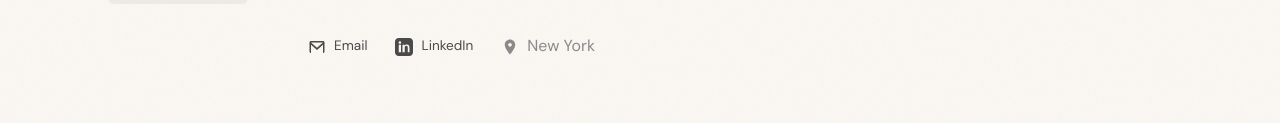
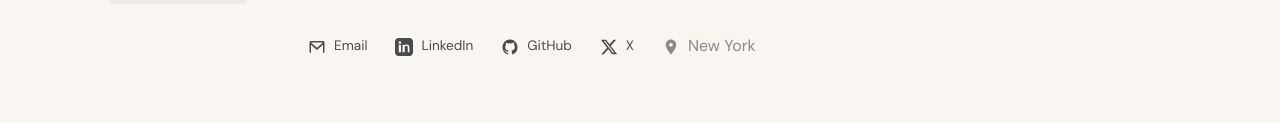
Before and after one commit to cpenniman12/Cooper-Penniman-CV, a website: page index.html in a window 1280 px wide. Shown: the part 502-625 px from the top of the page. Drawn offline with Linux system fonts and the light colour scheme.

Commit message:
Add GitHub and X contact links

```diff
--- a/index.html
+++ b/index.html
@@ -162,7 +162,8 @@
 
         .hero-links {
             display: flex;
-            gap: 28px;
+            flex-wrap: wrap;
+            gap: 16px 28px;
             align-items: center;
         }
 
@@ -759,6 +760,14 @@
                     <svg viewBox="0 0 24 24"><path d="M19 0h-14c-2.76 0-5 2.24-5 5v14c0 2.76 2.24 5 5 5h14c2.76 0 5-2.24 5-5v-14c0-2.76-2.24-5-5-5zm-11 19h-3v-10h3v10zm-1.5-11.28c-.97 0-1.75-.79-1.75-1.75s.78-1.75 1.75-1.75 1.75.79 1.75 1.75-.78 1.75-1.75 1.75zm13.5 11.28h-3v-5.6c0-1.34-.03-3.07-1.87-3.07-1.87 0-2.16 1.46-2.16 2.97v5.7h-3v-10h2.89v1.36h.04c.4-.75 1.37-1.54 2.82-1.54 3.01 0 3.57 1.98 3.57 4.56v5.62z"/></svg>
                     LinkedIn
                 </a>
+                <a href="https://github.com/cpenniman12" target="_blank" rel="noopener noreferrer">
+                    <svg viewBox="0 0 24 24"><path d="M12 2C6.48 2 2 6.58 2 12.26c0 4.5 2.87 8.32 6.84 9.67.5.09.68-.22.68-.48 0-.24-.01-.87-.01-1.7-2.78.62-3.37-1.36-3.37-1.36-.45-1.18-1.1-1.5-1.1-1.5-.9-.63.07-.62.07-.62 1 .07 1.53 1.05 1.53 1.05.89 1.56 2.34 1.11 2.91.85.09-.66.35-1.11.63-1.37-2.22-.26-4.56-1.14-4.56-5.07 0-1.12.39-2.03 1.03-2.75-.1-.26-.45-1.3.1-2.7 0 0 .84-.28 2.75 1.05A9.38 9.38 0 0112 6.84c.85 0 1.71.12 2.51.35 1.91-1.33 2.75-1.05 2.75-1.05.55 1.4.2 2.44.1 2.7.64.72 1.03 1.63 1.03 2.75 0 3.94-2.34 4.81-4.57 5.07.36.32.68.94.68 1.9 0 1.37-.01 2.47-.01 2.81 0 .27.18.58.69.48A10.01 10.01 0 0022 12.26C22 6.58 17.52 2 12 2z"/></svg>
+                    GitHub
+                </a>
+                <a href="https://x.com/Coopercoop123" target="_blank" rel="noopener noreferrer">
+                    <svg viewBox="0 0 24 24"><path d="M18.244 2.25h3.308l-7.227 8.26 8.502 11.24H16.17l-5.214-6.817L4.99 21.75H1.68l7.73-8.835L1.254 2.25H8.08l4.713 6.231zm-1.161 17.52h1.833L7.084 4.126H5.117z"/></svg>
+                    X
+                </a>
                 <span style="color:var(--ink-muted); display:flex; align-items:center; gap:8px;">
                     <svg viewBox="0 0 24 24" style="width:18px;height:18px;fill:currentColor"><path d="M12 2C8.13 2 5 5.13 5 9c0 5.25 7 13 7 13s7-7.75 7-13c0-3.87-3.13-7-7-7zm0 9.5c-1.38 0-2.5-1.12-2.5-2.5s1.12-2.5 2.5-2.5 2.5 1.12 2.5 2.5-1.12 2.5-2.5 2.5z"/></svg>
                     New York
```
